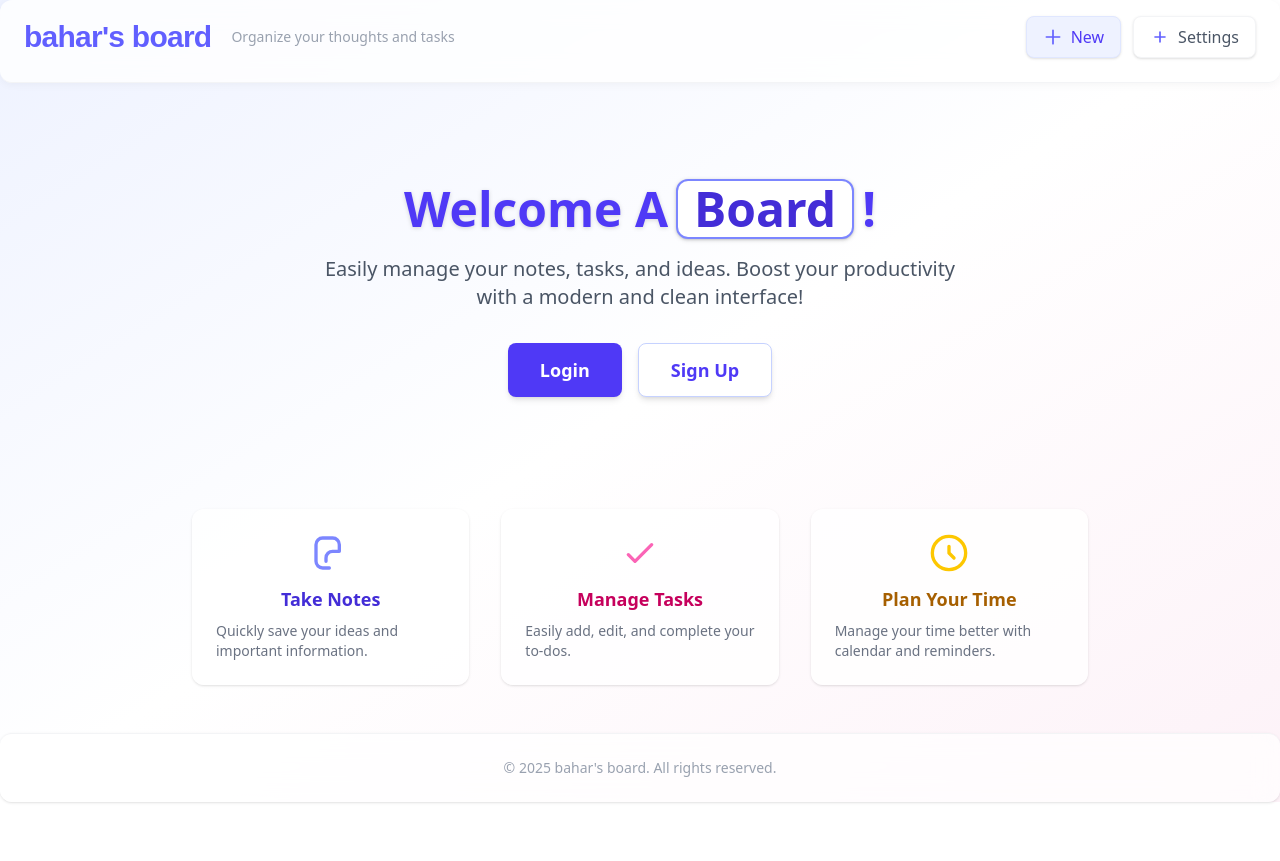
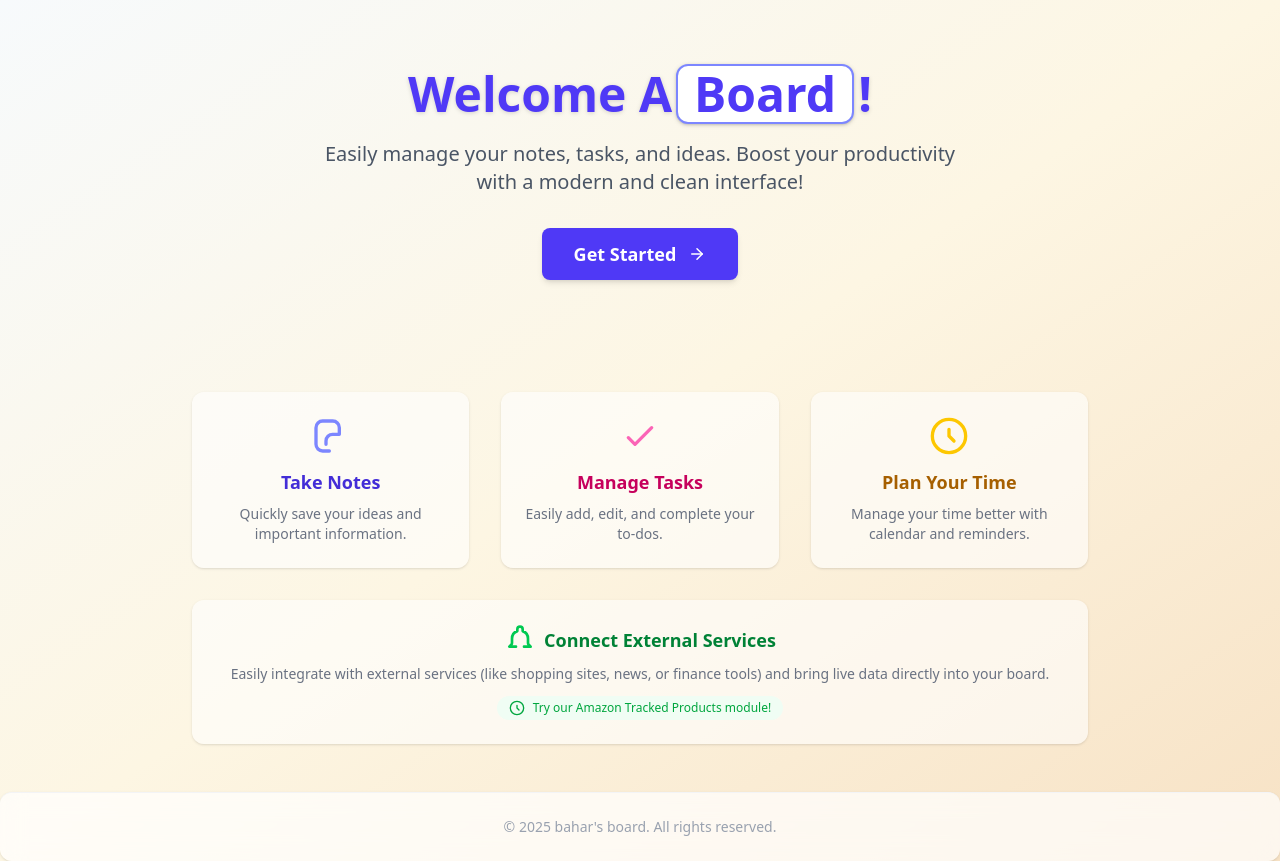
Before and after one commit to nbaharz/Task-Notification-Note-Manager-Website-Frontend, a Next.js app: page /Home in a window 1280 px wide. Before the commit the page ends 802 px from the top, so only its background shows below. Built offline with nearby package versions, Linux system fonts and the light colour scheme.

Commit message:
Update Home page design and login & signup modals

```diff
--- a/app/Board/BoardHeader.tsx
+++ /dev/null
@@ -1,42 +0,0 @@
-import { motion } from 'framer-motion';
-import { FiSettings } from 'react-icons/fi';
-
-export default function BoardHeader() {
-  return (
-    <motion.header
-      initial={{ y: -20, opacity: 0 }}
-      animate={{ y: 0, opacity: 1 }}
-      className="flex justify-between items-center mb-8 pb-6 border-b border-gray-100"
-    >
-      <div className="space-y-2">
-        <motion.h1
-          initial={{ opacity: 0, x: -20 }}
-          animate={{ opacity: 1, x: 0 }}
-          transition={{ delay: 0.2 }}
-          className="text-3xl md:text-4xl lg:text-5xl font-extrabold text-indigo-500 font-sans tracking-tight"
-          style={{ fontFamily: "'Poppins', sans-serif" }}
-        >
-          bahar's board
-        </motion.h1>
-        <motion.p
-          initial={{ opacity: 0, x: -20 }}
-          animate={{ opacity: 1, x: 0 }}
-          transition={{ delay: 0.3 }}
-          className="text-gray-600 text-sm font-medium"
-        >
-          Organize your thoughts and tasks
-        </motion.p>
-      </div>
-      <div className="flex items-center gap-3">
-        <motion.button
-          whileHover={{ scale: 1.05 }}
-          whileTap={{ scale: 0.95 }}
-          className="w-full sm:w-auto flex items-center gap-2 px-4 py-2 rounded-lg bg-white hover:bg-gray-50 border border-gray-100 text-gray-600 transition-all shadow-sm hover:shadow-md"
-        >
-          <FiSettings className="text-indigo-500" />
-          <span className="hidden sm:inline font-medium">Settings</span>
-        </motion.button>
-      </div>
-    </motion.header>
-  );
-}
--- a/app/Home/page.tsx
+++ b/app/Home/page.tsx
@@ -2,7 +2,7 @@
 
 import React, { useState } from 'react';
 import { useRouter } from 'next/navigation';
-import Navbar from '@/ui/Navbar';
+import {FiArrowRight } from "react-icons/fi";
 import Footer from '@/ui/Footer';
 import LoginModal from '@/ui/LoginModal';
 import SignUpModal from '@/ui/SignUpModal';
@@ -13,13 +13,19 @@ export default function HomePage() {
   const router = useRouter();
 
   return (
-    <div className="min-h-screen flex flex-col bg-gradient-to-br from-indigo-50 via-white to-pink-50 text-gray-800 font-sans">
-      <Navbar />
+    <div className="min-h-screen flex flex-col relative overflow-hidden bg-gradient-to-br from-[#f7fafc] via-[#fdf6e3] to-[#f7e2c5] text-gray-800 font-sans">
+      {/* Profesyonel soft bloblar */}
+      <div aria-hidden className="pointer-events-none absolute inset-0 -z-10">
+        <div className="absolute top-[-100px] left-[-80px] w-[320px] h-[320px] bg-blue-200 opacity-20 rounded-full blur-3xl" />
+        <div className="absolute bottom-[-80px] right-[-60px] w-[260px] h-[260px] bg-slate-300 opacity-20 rounded-full blur-2xl" />
+        <div className="absolute top-[40%] left-[60%] w-[180px] h-[180px] bg-indigo-100 opacity-20 rounded-full blur-2xl" />
+      </div>
+
       <main className="flex-1 flex flex-col items-center justify-center px-4">
         <section className="max-w-2xl w-full text-center py-16">
-            <h1 className="text-4xl md:text-5xl font-extrabold text-indigo-600 mb-4 drop-shadow-sm flex items-center justify-center gap-2">
+            <h1 className="text-4xl md:text-5xl font-extrabold text-indigo-600 mb-4 drop-shadow-sm flex items-center justify-center gap-1">
             Welcome A
-            <span className="inline-block bg-white border-2 border-indigo-400 rounded-xl px-4 py-1 shadow font-black text-indigo-700">
+            <span className="inline-block bg-white border-2 border-indigo-400 rounded-xl px-4 py-1 shadow font-black text-indigo-600">
               Board
             </span>
             !
@@ -27,45 +33,59 @@ export default function HomePage() {
           <p className="text-lg md:text-xl text-gray-600 mb-8">
             Easily manage your notes, tasks, and ideas. Boost your productivity with a modern and clean interface!
           </p>
-          <div className="flex flex-col sm:flex-row gap-4 justify-center">
+          <div className="flex justify-center">
             <button
               onClick={() => setIsLoginOpen(true)}
-              className="px-8 py-3 rounded-lg bg-indigo-600 text-white font-semibold shadow-md hover:bg-indigo-700 transition text-lg"
+              className="flex items-center gap-2 px-8 py-3 rounded-lg bg-indigo-600 text-white font-semibold shadow-md hover:bg-indigo-700 transition text-lg"
             >
-              Login
-            </button>
-            <button
-              onClick={() => setIsSignUpOpen(true)}
-              className="px-8 py-3 rounded-lg bg-white border border-indigo-200 text-indigo-600 font-semibold shadow-md hover:bg-indigo-50 transition text-lg"
-            >
-              Sign Up
+              Get Started <FiArrowRight className="ml-1" />
             </button>
           </div>
         </section>
         <section className="w-full max-w-4xl mt-12 grid grid-cols-1 md:grid-cols-3 gap-8">
-          <div className="bg-white/80 rounded-xl shadow p-6 flex flex-col items-center">
+          <div className="bg-white/60 rounded-xl shadow p-6 flex flex-col items-center">
             <svg className="w-10 h-10 text-indigo-400 mb-3" fill="none" stroke="currentColor" strokeWidth={2} viewBox="0 0 24 24">
               <path strokeLinecap="round" strokeLinejoin="round" d="M9 17v-2a4 4 0 014-4h4m0 0V7a4 4 0 00-4-4H7a4 4 0 00-4 4v10a4 4 0 004 4h4" />
             </svg>
             <h3 className="font-bold text-lg mb-2 text-indigo-700">Take Notes</h3>
-            <p className="text-gray-500 text-sm">Quickly save your ideas and important information.</p>
+            <p className="text-gray-500 text-sm text-center">Quickly save your ideas and important information.</p>
           </div>
-          <div className="bg-white/80 rounded-xl shadow p-6 flex flex-col items-center">
+          <div className="bg-white/60 rounded-xl shadow p-6 flex flex-col items-center">
             <svg className="w-10 h-10 text-pink-400 mb-3" fill="none" stroke="currentColor" strokeWidth={2} viewBox="0 0 24 24">
               <path strokeLinecap="round" strokeLinejoin="round" d="M5 13l4 4L19 7" />
             </svg>
-            <h3 className="font-bold text-lg mb-2 text-pink-700">Manage Tasks</h3>
-            <p className="text-gray-500 text-sm">Easily add, edit, and complete your to-dos.</p>
+            <h3 className="font-bold text-lg mb-2 text-pink-700 ">Manage Tasks</h3>
+            <p className="text-gray-500 text-sm text-center">Easily add, edit, and complete your to-dos.</p>
           </div>
-          <div className="bg-white/80 rounded-xl shadow p-6 flex flex-col items-center">
+          <div className="bg-white/60 rounded-xl shadow p-6 flex flex-col items-center">
             <svg className="w-10 h-10 text-yellow-400 mb-3" fill="none" stroke="currentColor" strokeWidth={2} viewBox="0 0 24 24">
               <path strokeLinecap="round" strokeLinejoin="round" d="M12 8v4l3 3" />
               <circle cx="12" cy="12" r="10" />
             </svg>
             <h3 className="font-bold text-lg mb-2 text-yellow-700">Plan Your Time</h3>
-            <p className="text-gray-500 text-sm">Manage your time better with calendar and reminders.</p>
+            <p className="text-gray-500 text-sm text-center">Manage your time better with calendar and reminders.</p>
+          </div>
+          {/* Yeni: Dış Servisler */}
+          <div className="bg-white/60 rounded-xl shadow p-6 flex flex-col items-center md:col-span-3">
+            <div className="flex items-center gap-2 mb-2">
+              <svg className="w-8 h-8 text-green-500" fill="none" stroke="currentColor" strokeWidth={2} viewBox="0 0 24 24">
+                <path strokeLinecap="round" strokeLinejoin="round" d="M15 17h5l-1.405-1.405A2.032 2.032 0 0118 14.158V11a6.002 6.002 0 00-4-5.659V4a2 2 0 10-4 0v1.341C7.67 6.165 6 8.388 6 11v3.159c0 .538-.214 1.055-.595 1.436L4 17h5" />
+              </svg>
+              <h3 className="font-bold text-lg text-green-700">Connect External Services</h3>
+            </div>
+            <p className="text-gray-500 text-sm mb-2">
+              Easily integrate with external services (like shopping sites, news, or finance tools) and bring live data directly into your board.
+            </p>
+            <span className="inline-flex items-center gap-2 text-xs text-green-600 bg-green-50 px-3 py-1 rounded-full font-medium mt-1">
+              <svg className="w-4 h-4" fill="none" stroke="currentColor" strokeWidth={2} viewBox="0 0 24 24">
+                <path strokeLinecap="round" strokeLinejoin="round" d="M12 8v4l3 3" />
+                <circle cx="12" cy="12" r="10" />
+              </svg>
+              Try our Amazon Tracked Products module!
+            </span>
           </div>
         </section>
+
       </main>
       <Footer />
       <SignUpModal
@@ -75,10 +95,8 @@ export default function HomePage() {
       <LoginModal
         isOpen={isLoginOpen}
         onClose={() => setIsLoginOpen(false)}
-        onSuccess={() => {
-          // Redirect to /Board after successful login
-          router.push('/Board');
-        }}
+        onSuccess={() => router.push('/Board')}
+        onSignUpClick={() => setIsSignUpOpen(true)}
       />
     </div>
   );
--- a/ui/LoginModal.tsx
+++ b/ui/LoginModal.tsx
@@ -1,14 +1,16 @@
 'use client';
 import React, { useState } from 'react';
 import { login } from '@/app/api/UserApi/Login';
+import { FiMail, FiLock, FiLogIn, FiX, FiUserPlus } from 'react-icons/fi';
 
 interface LoginModalProps {
   isOpen: boolean;
   onClose: () => void;
   onSuccess?: (user: any) => void;
+  onSignUpClick?: () => void; // Yeni prop
 }
 
-export default function LoginModal({ isOpen, onClose, onSuccess }: LoginModalProps) {
+export default function LoginModal({ isOpen, onClose, onSuccess, onSignUpClick }: LoginModalProps) {
   const [email, setEmail] = useState('');
   const [password, setPassword] = useState('');
   const [loading, setLoading] = useState(false);
@@ -18,7 +20,6 @@ export default function LoginModal({ isOpen, onClose, onSuccess }: LoginModalPro
 
   const handleSubmit = async (e: React.FormEvent) => {
     e.preventDefault();
-    console.log('Giden:', { email, password });
     setLoading(true);
     setError('');
     try {
@@ -33,41 +34,66 @@ export default function LoginModal({ isOpen, onClose, onSuccess }: LoginModalPro
   };
 
   return (
-    <div className="fixed inset-0 z-50 flex items-center justify-center bg-black/40">
-      <div className="bg-white rounded-lg shadow-lg p-6 w-full max-w-sm">
-        <h2 className="text-lg font-semibold mb-4">Login</h2>
-        <form onSubmit={handleSubmit} className="space-y-4">
+    <div className="fixed inset-0 z-50 flex items-center justify-center">
+      <div className="absolute inset-0 bg-black/50 backdrop-blur-sm fade-in" onClick={onClose}></div>
+      <div className="relative z-10 w-[90%] max-w-sm rounded-2xl bg-white p-8 shadow-2xl scale-in">
+        <button
+          onClick={onClose}
+          className="absolute top-3 right-3 text-gray-400 hover:text-red-500 transition"
+          aria-label="Kapat"
+        >
+          <FiX size={22} />
+        </button>
+        <div className="flex flex-col items-center mb-6">
+          <FiLogIn className="text-indigo-500 w-10 h-10 mb-2" />
+          <h2 className="text-2xl font-bold text-center text-gray-800">Login</h2>
+        </div>
+        <form onSubmit={handleSubmit} className="flex flex-col gap-4">
+          <div className="relative">
+            <FiMail className="absolute left-3 top-3 text-gray-400" />
             <input
               type="email"
-            placeholder="E-posta"
+              placeholder="Email"
               value={email}
               onChange={e => setEmail(e.target.value)}
-            className="w-full border p-2 rounded"
+              className="pl-10 pr-3 py-2 border rounded w-full focus:border-indigo-400 focus:outline-none"
               required
             />
+          </div>
+          <div className="relative">
+            <FiLock className="absolute left-3 top-3 text-gray-400" />
             <input
               type="password"
-            placeholder="Şifre"
+              placeholder="Password"
               value={password}
               onChange={e => setPassword(e.target.value)}
-            className="w-full border p-2 rounded"
+              className="pl-10 pr-3 py-2 border rounded w-full focus:border-indigo-400 focus:outline-none"
               required
             />
-          {error && <div className="text-red-500 text-sm">{error}</div>}
+          </div>
+          {error && <div className="text-red-500 text-sm text-center">{error}</div>}
           <button
             type="submit"
-            className="w-full bg-indigo-600 text-white py-2 rounded hover:bg-indigo-700 transition"
+            className="bg-indigo-600 text-white py-2 rounded-lg hover:bg-indigo-700 transition font-semibold mt-2"
             disabled={loading}
           >
-            {loading ? 'Logging in...' : 'Login'}
+            {loading ? 'Logging In' : 'Login'}
           </button>
         </form>
+        {/* Alt kısım: Hesabın yok mu? Sign up */}
+        <div className="mt-6 text-center text-sm text-gray-600">
+          Don't have an account?{' '}
           <button
-          onClick={onClose}
-          className="mt-4 text-gray-500 hover:underline text-sm w-full"
+            type="button"
+            onClick={() => {
+              onClose();
+              onSignUpClick && onSignUpClick();
+            }}
+            className="inline-flex items-center gap-1 text-indigo-600 hover:underline font-semibold"
           >
-          Close
+            <FiUserPlus /> Sign up
           </button>
+        </div>
       </div>
     </div>
   );
--- a/ui/Navbar.tsx
+++ b/ui/Navbar.tsx
@@ -1,5 +1,6 @@
 'use client';
 import { useState, useEffect } from 'react';
+import { FiPlus, FiSettings, FiClipboard } from 'react-icons/fi';
 
 export default function Navbar() {
   const [scrolled, setScrolled] = useState(false);
@@ -24,6 +25,7 @@ export default function Navbar() {
       }}
     >
       <div className="flex items-center gap-3">
+        <FiClipboard className="text-indigo-500 w-8 h-8" />
         <span className="text-2xl md:text-3xl font-extrabold text-indigo-500 font-sans tracking-tight" style={{ fontFamily: "'Poppins', sans-serif" }}>
           bahar's board
         </span>
@@ -35,17 +37,13 @@ export default function Navbar() {
         <button
           className="flex items-center gap-2 px-4 py-2 rounded-lg bg-indigo-50 hover:bg-indigo-100 border border-indigo-100 text-indigo-600 transition-all shadow-sm hover:shadow-md font-medium"
         >
-          <svg className="w-5 h-5 text-indigo-500" fill="none" stroke="currentColor" strokeWidth={2} viewBox="0 0 24 24">
-            <path strokeLinecap="round" strokeLinejoin="round" d="M12 4v16m8-8H4" />
-          </svg>
+          <FiPlus className="w-5 h-5 text-indigo-500" />
           <span className="hidden sm:inline">New</span>
         </button>
         <button
           className="flex items-center gap-2 px-4 py-2 rounded-lg bg-white hover:bg-gray-50 border border-gray-100 text-gray-600 transition-all shadow-sm hover:shadow-md"
         >
-          <svg className="w-5 h-5 text-indigo-500" fill="none" stroke="currentColor" strokeWidth={2} viewBox="0 0 24 24">
-            <path strokeLinecap="round" strokeLinejoin="round" d="M12 6v6m0 0v6m0-6h6m-6 0H6" />
-          </svg>
+          <FiSettings className="w-5 h-5 text-indigo-500" />
           <span className="hidden sm:inline">Settings</span>
         </button>
       </div>
--- a/ui/SignUpModal.tsx
+++ b/ui/SignUpModal.tsx
@@ -1,7 +1,8 @@
 'use client';
 
 import { useEffect } from "react";
-import { useSignUp } from "@/hooks/useSignUp"; // dosyanın yolunu uygun şekilde ayarla
+import { useSignUp } from "@/hooks/useSignUp";
+import { FiUserPlus, FiMail, FiLock, FiUser, FiX } from "react-icons/fi";
 
 interface SignUpModalProps {
   isOpen: boolean;
@@ -23,60 +24,73 @@ export default function SignUpModal({ isOpen, onClose }: SignUpModalProps) {
 
   return (
     <div className="fixed inset-0 z-50 flex items-center justify-center">
-      <div className="absolute inset-0 bg-black/50 backdrop-blur-sm fade-in" onClick={onClose}></div>
-
-      <div className="relative z-10 w-[90%] max-w-md rounded-xl bg-white p-6 shadow-2xl scale-in">
-        <h2 className="text-2xl font-bold mb-4 text-center">Sign Up</h2>
-
-        <form className="flex flex-col gap-3" onSubmit={handleSubmit}>
+      <div className="absolute inset-0 bg-black/50 backdrop-blur-sm" onClick={onClose}></div>
+      <div className="relative z-10 w-[90%] max-w-md rounded-2xl bg-white p-8 shadow-2xl">
+        <button
+          onClick={onClose}
+          className="absolute top-3 right-3 text-gray-400 hover:text-red-500 transition"
+          aria-label="Kapat"
+        >
+          <FiX size={22} />
+        </button>
+        <div className="flex flex-col items-center mb-6">
+          <FiUserPlus className="text-indigo-500 w-10 h-10 mb-2" />
+          <h2 className="text-2xl font-bold text-center text-gray-800">Create Your Account</h2>
+        </div>
+        <form className="flex flex-col gap-4" onSubmit={handleSubmit}>
+          <div className="relative">
+            <FiUser className="absolute left-3 top-3 text-gray-400" />
             <input
               type="text"
               placeholder="Name"
-            className="border p-2 rounded"
+              className="pl-10 pr-3 py-2 border rounded w-full focus:border-indigo-400 focus:outline-none"
               value={form.name}
               onChange={(e) => handleChange('name', e.target.value)}
               required
             />
+          </div>
+          <div className="relative">
+            <FiUser className="absolute left-3 top-3 text-gray-400" />
             <input
               type="text"
               placeholder="Surname"
-            className="border p-2 rounded"
+              className="pl-10 pr-3 py-2 border rounded w-full focus:border-indigo-400 focus:outline-none"
               value={form.surname}
               onChange={(e) => handleChange('surname', e.target.value)}
               required
             />
+          </div>
+          <div className="relative">
+            <FiMail className="absolute left-3 top-3 text-gray-400" />
             <input
               type="email"
               placeholder="Email"
-            className="border p-2 rounded"
+              className="pl-10 pr-3 py-2 border rounded w-full focus:border-indigo-400 focus:outline-none"
               value={form.email}
               onChange={(e) => handleChange('email', e.target.value)}
               required
             />
+          </div>
+          <div className="relative">
+            <FiLock className="absolute left-3 top-3 text-gray-400" />
             <input
               type="password"
               placeholder="Password"
-            className="border p-2 rounded"
+              className="pl-10 pr-3 py-2 border rounded w-full focus:border-indigo-400 focus:outline-none"
               value={form.password}
               onChange={(e) => handleChange('password', e.target.value)}
               required
             />
-          {error && <p className="text-red-500 text-sm">{error}</p>}
+          </div>
+          {error && <p className="text-red-500 text-sm text-center">{error}</p>}
           <button
             type="submit"
-            className="bg-blue-600 text-white py-2 rounded hover:bg-blue-700 transition disabled:opacity-50"
+            className="bg-indigo-600 text-white py-2 rounded-lg hover:bg-indigo-700 transition font-semibold mt-2"
             disabled={loading}
           >
-            {loading ? 'Signing up...' : 'Submit'}
+            {loading ? 'Signing Up...' : 'Sign Up'}
           </button>
         </form>
-
-        <button
-          onClick={onClose}
-          className="mt-4 block mx-auto text-sm text-gray-600 hover:underline"
-        >
-          Close
-        </button>
       </div>
     </div>
   );
```
Also changed, not shown: app/Board/page.tsx (+30 -1 lines), app/api/UserApi/Login.tsx (+2 -7 lines), ui/Calendar/Calendar.tsx (+8 -3 lines), ui/Note/NoteCard.tsx (+17 -6 lines). Lines whose indentation alone changed are shown as unchanged.
